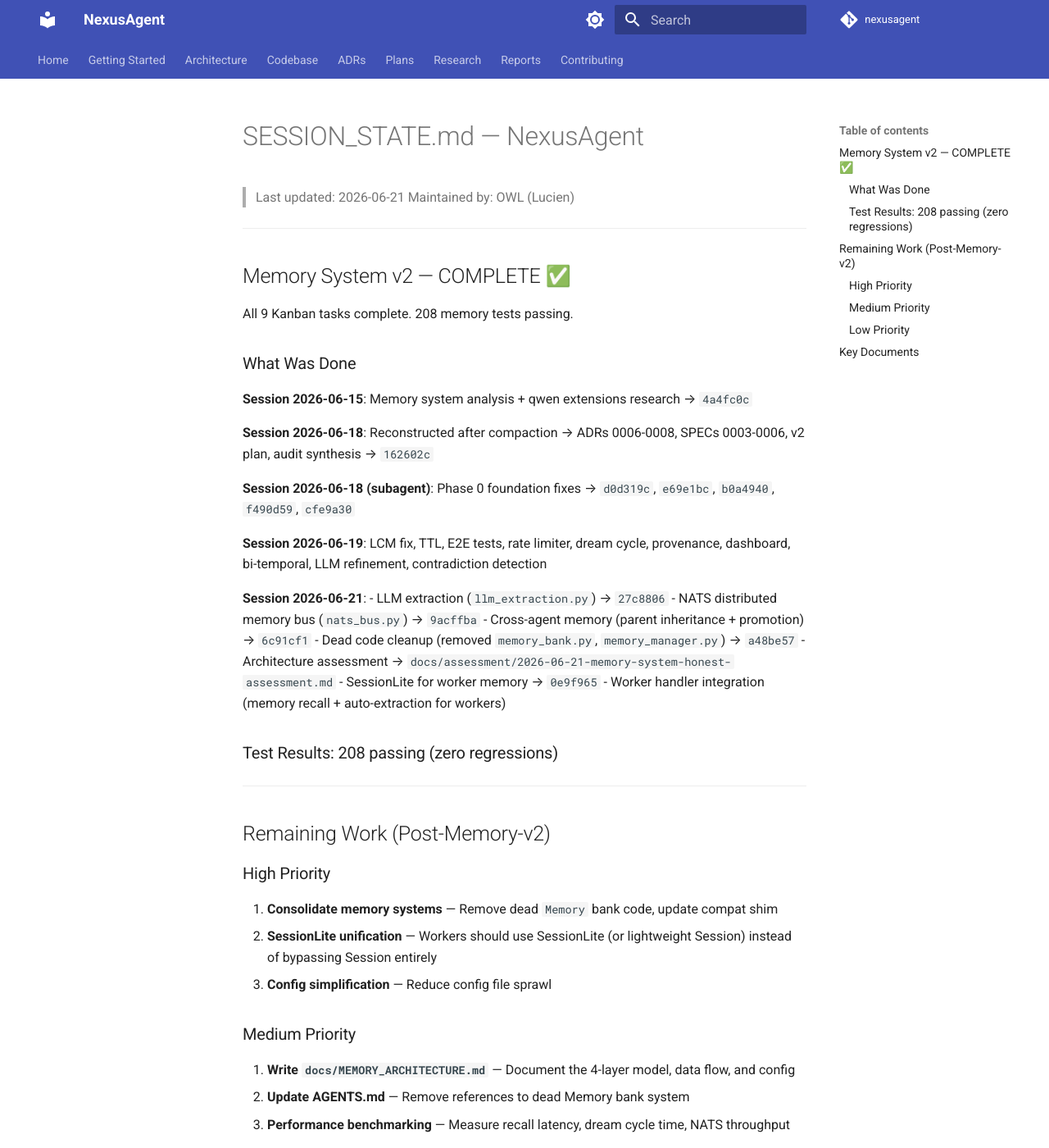
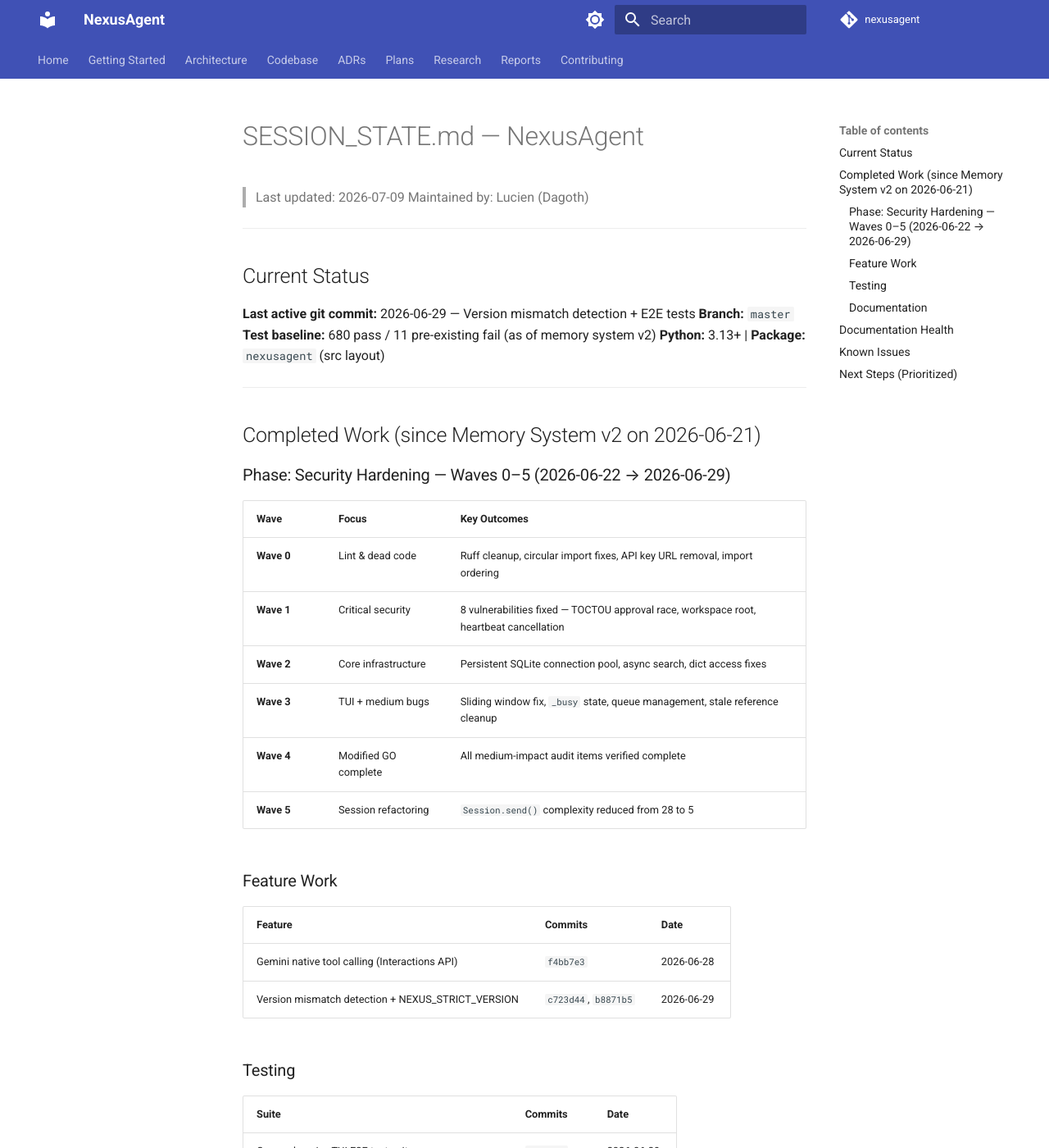
Before and after one commit to stephanos8926-lgtm/NexusAgent, an MkDocs documentation site: the page built from docs/SESSION_STATE.md, in a window 1280 px wide and 1400 px high. Shown: the whole window at 82% size. Built offline with MkDocs 1.6.1 and Material for MkDocs 9.7.7, drawn with Linux system fonts in a browser that asks for light colours; comment, search, counter and statistics services are not loaded; the version menu is left out; some of the changed text lies outside the part shown.

Commit message:
docs: refresh SESSION_STATE.md + add community health files (CONTRIBUTING, SECURITY, CODE_OF_CONDUCT, SUPPORT)
- SESSION_STATE.md updated to reflect Waves 0-5, Gemini native tools,
  version mismatch detection, and E2E test suite additions
- Added OSS community health files (CONTRIBUTING, SECURITY, CODE_OF_CONDUCT)
- Fixed pyproject.toml placeholder description

```diff
--- a/docs/SESSION_STATE.md
+++ b/docs/SESSION_STATE.md
@@ -1,58 +1,85 @@
 # SESSION_STATE.md — NexusAgent
 
-> Last updated: 2026-06-21
-> Maintained by: OWL (Lucien)
+> Last updated: 2026-07-09
+> Maintained by: Lucien (Dagoth)
 
 ---
 
-## Memory System v2 — COMPLETE ✅
+## Current Status
 
-All 9 Kanban tasks complete. 208 memory tests passing.
-
-### What Was Done
-
-**Session 2026-06-15**: Memory system analysis + qwen extensions research → `4a4fc0c`
-
-**Session 2026-06-18**: Reconstructed after compaction → ADRs 0006-0008, SPECs 0003-0006, v2 plan, audit synthesis → `162602c`
-
-**Session 2026-06-18 (subagent)**: Phase 0 foundation fixes → `d0d319c`, `e69e1bc`, `b0a4940`, `f490d59`, `cfe9a30`
-
-**Session 2026-06-19**: LCM fix, TTL, E2E tests, rate limiter, dream cycle, provenance, dashboard, bi-temporal, LLM refinement, contradiction detection
-
-**Session 2026-06-21**:
-- LLM extraction (`llm_extraction.py`) → `27c8806`
-- NATS distributed memory bus (`nats_bus.py`) → `9acffba`
-- Cross-agent memory (parent inheritance + promotion) → `6c91cf1`
-- Dead code cleanup (removed `memory_bank.py`, `memory_manager.py`) → `a48be57`
-- Architecture assessment → `docs/assessment/2026-06-21-memory-system-honest-assessment.md`
-- SessionLite for worker memory → `0e9f965`
-- Worker handler integration (memory recall + auto-extraction for workers)
-
-### Test Results: 208 passing (zero regressions)
+**Last active git commit:** 2026-06-29 — Version mismatch detection + E2E tests
+**Branch:** `master`
+**Test baseline:** 680 pass / 11 pre-existing fail (as of memory system v2)
+**Python:** 3.13+ | **Package:** `nexusagent` (src layout)
 
 ---
 
-## Remaining Work (Post-Memory-v2)
+## Completed Work (since Memory System v2 on 2026-06-21)
 
-### High Priority
-1. **Consolidate memory systems** — Remove dead `Memory` bank code, update compat shim
-2. **SessionLite unification** — Workers should use SessionLite (or lightweight Session) instead of bypassing Session entirely
-3. **Config simplification** — Reduce config file sprawl
+### Phase: Security Hardening — Waves 0–5 (2026-06-22 → 2026-06-29)
 
-### Medium Priority
-4. **Write `docs/MEMORY_ARCHITECTURE.md`** — Document the 4-layer model, data flow, and config
-5. **Update AGENTS.md** — Remove references to dead Memory bank system
-6. **Performance benchmarking** — Measure recall latency, dream cycle time, NATS throughput
+| Wave | Focus | Key Outcomes |
+|------|-------|-------------|
+| **Wave 0** | Lint & dead code | Ruff cleanup, circular import fixes, API key URL removal, import ordering |
+| **Wave 1** | Critical security | 8 vulnerabilities fixed — TOCTOU approval race, workspace root, heartbeat cancellation |
+| **Wave 2** | Core infrastructure | Persistent SQLite connection pool, async search, dict access fixes |
+| **Wave 3** | TUI + medium bugs | Sliding window fix, `_busy` state, queue management, stale reference cleanup |
+| **Wave 4** | Modified GO complete | All medium-impact audit items verified complete |
+| **Wave 5** | Session refactoring | `Session.send()` complexity reduced from 28 to 5 |
 
-### Low Priority
-7. **Product extraction plan** — Document how to extract `nexus-memory` as standalone package
-8. **Memory Linking tests** — Add tests for the `related` field auto-linking feature
+### Feature Work
+
+| Feature | Commits | Date |
+|---------|---------|------|
+| Gemini native tool calling (Interactions API) | `f4bb7e3` | 2026-06-28 |
+| Version mismatch detection + NEXUS_STRICT_VERSION | `c723d44`, `b8871b5` | 2026-06-29 |
+
+### Testing
+
+| Suite | Commits | Date |
+|-------|---------|------|
+| Comprehensive TUI E2E test suite | `c31a327` | 2026-06-29 |
+| WebSocket E2E test suite + minimal connection test | `95be381` | 2026-06-29 |
+| Debug print cleanup, color restoration | `d1ba409` | 2026-06-29 |
+
+### Documentation
+
+| Doc | Commits | Date |
+|-----|---------|------|
+| Memory Architecture v2 documentation | `aa386ed` | 2026-06-28 |
+| Wave 4 execution report | `5b122f7` | 2026-06-28 |
+| HIGH mode audit summary | `251320a` | 2026-06-28 |
+| AGENTS.md — NEXUS_STRICT_VERSION | `c723d44` | 2026-06-29 |
 
 ---
 
-## Key Documents
-- `docs/MEMORY_SYSTEM_COMPREHENSIVE_ANALYSIS.md` — Original analysis (463 lines)
-- `docs/plans/2026-07-22-memory-system-v2.md` — Implementation plan
-- `docs/specs/SPEC-003` through `SPEC-006` — Detailed specs
-- `docs/adrs/0006` through `0008` — Architecture decision records
-- `docs/assessment/2026-06-21-memory-system-honest-assessment.md` — Honest architecture review
+## Documentation Health
+
+| Document | Last Updated | Status | Action Needed |
+|----------|-------------|--------|---------------|
+| AGENTS.md | 2026-07-22 | 🟢 Good | N/A (most current) |
+| SESSION_STATE.md | **2026-06-21** | 🔴 Stale | ✅ Updated this session |
+| STATE.md | **2026-06-20** | 🔴 Stale | ⚠️ Header claims 2026-07-22 but git disagrees |
+| CODEBASE_MAP.md | **2026-06-20** | 🔴 Stale | ⚠️ Same discrepancy |
+| SEMANTIC_INDEX.md | ~2026-06-20 | 🟡 Verify | May need refresh |
+| REFACTORING_PLAN.md | ~2026-06-20 | 🟡 Verify | May need refresh |
+| DOC_COMPLIANCE.md | ~2026-06-20 | 🟡 Verify | May need refresh |
+
+---
+
+## Known Issues
+
+1. **No .venv on server** — Cannot run tests without setting up venv
+2. **11 pre-existing test failures** — Baseline noted in AGENTS.md
+3. **Feature branch divergence** — rw_exfil has feature/phase-14.5 ahead of master
+4. **Documentation half-life** — STATE.md and CODEBASE_MAP.md headers claim dates that don't match git history
+
+---
+
+## Next Steps (Prioritized)
+
+1. 🔴 Resolve STATE.md / CODEBASE_MAP.md date discrepancies
+2. 🟡 Re-establish test baseline (setup .venv, run full suite)
+3. 🟡 Audit remaining stale docs (SEMANTIC_INDEX, REFACTORING_PLAN, DOC_COMPLIANCE)
+4. 🟢 Add OSS community health files (CONTRIBUTING, SECURITY, CODE_OF_CONDUCT)
+5. 🟢 Update pyproject.toml description from placeholder "Add your description here"
--- a/pyproject.toml
+++ b/pyproject.toml
@@ -1,7 +1,7 @@
 [project]
 name = "nexusagent"
 version = "0.1.0"
-description = "Add your description here"
+description = "Production-grade AI coding agent platform — terminal-native, privacy-first, with hybrid memory and multi-agent orchestration"
 requires-python = ">=3.13"
 dependencies = [
     "langgraph",
```
Also changed, not shown: CODE_OF_CONDUCT.md (added, +36 -0 lines), CONTRIBUTING.md (added, +39 -0 lines), SECURITY.md (added, +28 -0 lines), SUPPORT.md (added, +17 -0 lines).
